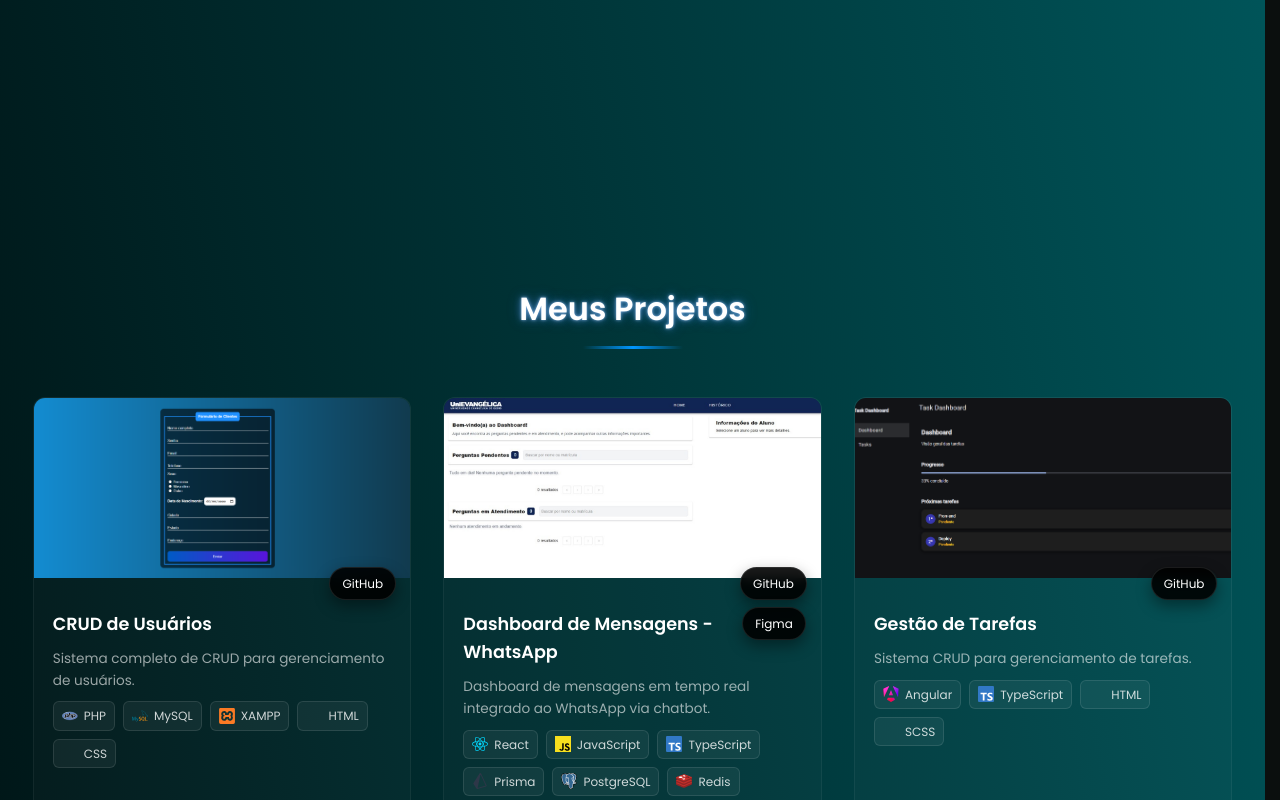
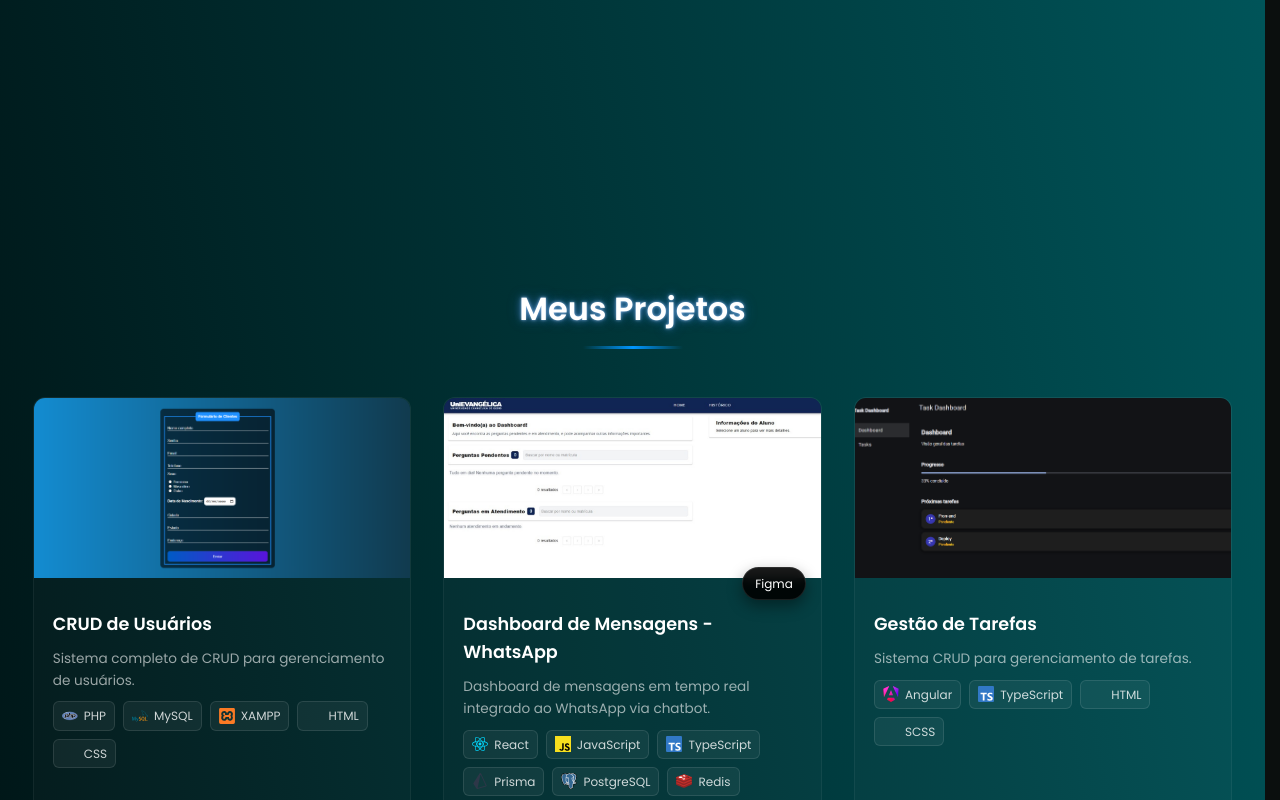
Before and after one commit to Thiagogmr1/thiago-portfolio, a React (Vite) app: page / in a window 1280 px wide. Shown: the part 627-1427 px from the top of the page. Built offline with nearby package versions, Linux system fonts and the light colour scheme; some icons are missing.

Commit message:
feat: remoção de algumas coisas

```diff
--- a/src/components/ProjectCard/ProjectCard.jsx
+++ b/src/components/ProjectCard/ProjectCard.jsx
@@ -1,8 +1,14 @@
 import { Icon } from "@iconify/react";
 
 function ProjectCard({ project }) {
+    const openDemo = () => {
+        if (project.demo) {
+            window.open(project.demo, "_blank");
+        }
+    };
+
     return (
-        <div className="project-card">
+        <div className="project-card" onClick={openDemo}>
             <div className="project-image-wrapper">
                 <img
                     src={project.image || "https://via.placeholder.com/800x500"}
@@ -11,12 +17,25 @@ function ProjectCard({ project }) {
                 />
 
                 {project.github && (
-                    <a href={project.github} className="github-btn">
+                    <a
+                        href={project.github}
+                        target="_blank"
+                        rel="noopener noreferrer"
+                        className="github-btn"
+                        onClick={(e) => e.stopPropagation()}
+                    >
                         GitHub
                     </a>
                 )}
+
                 {project.figma && (
-                    <a href={project.figma} className="figma-btn">
+                    <a
+                        href={project.figma}
+                        target="_blank"
+                        rel="noopener noreferrer"
+                        className="figma-btn"
+                        onClick={(e) => e.stopPropagation()}
+                    >
                         Figma
                     </a>
                 )}
@@ -43,11 +62,6 @@ function ProjectCard({ project }) {
                 </div>
 
                 <div className="project-links">
-                    {project.demo && (
-                        <a href={project.demo} className="btn-primary-custom">
-                            Live
-                        </a>
-                    )}
                 </div>
             </div>
         </div>
--- a/src/data/projects.js
+++ b/src/data/projects.js
@@ -11,7 +11,7 @@ const projects = [
             { name: "CSS", icon: "vscode-icons:file-type-css", color: "#1572B6" }
         ],
         image: "/img/CRUD.png",
-        github: "https://github.com/Thiagogmr1/Cadastro-em-PHP",
+        // github: "https://github.com/Thiagogmr1/Cadastro-em-PHP",
     },
     {
         id: 2,
@@ -28,7 +28,7 @@ const projects = [
             { name: "Figma", icon: "logos:figma", color: "#F24E1E" }
         ],
         image: "/img/Dash.png",
-        github: "https://github.com/seuuser/projeto",
+        // github: "https://github.com/seuuser/projeto",
         figma: "https://www.figma.com/design/Wimrw7irhV6F231UQRreun/Dashboard---FTT?node-id=1461-3294&t=A3stDJ0kOZfQTaQU-1",
         demo: ""
     },
@@ -43,8 +43,8 @@ const projects = [
             { name: "SCSS", icon: "vscode-icons:file-type-scss", color: "#CC6699" }
         ],
         image: "/img/Angular.png",
-        github: "https://github.com/Thiagogmr1/Angular-task-dashboard",
-        demo: ""
+        // github: "https://github.com/Thiagogmr1/Angular-task-dashboard",
+        demo: "https://angular-task-dashboard.vercel.app/dashboard"
     }
 ];
 
--- a/src/pages/About.jsx
+++ b/src/pages/About.jsx
@@ -55,8 +55,7 @@ export default function About({ isSidebarOpen, setIsSidebarOpen, setHighlightCon
               <h3>Sobre Mim</h3>
               <p>
                 Sou Thiago Gabriel, Desenvolvedor Front-end e Product Designer na FTT – Fábrica de Tecnologias Turing, na Universidade
-                Evangélica de Goiás - UniEVANGÉLICA, onde também curso Engenharia de Software. Atualmente, sou fundador de duas startups:
-                AcomGest, voltada ao uso de inteligência artificial no setor da pecuária, e MediTrack, focada em soluções para a saúde humana.
+                Evangélica de Goiás - UniEVANGÉLICA, onde também curso Engenharia de Software. Atualmente, sou fundador da MediTrack, uma startup focada em soluções para a saúde humana.
                 Tenho foco em React, mas já desenvolvi projetos utilizando PHP, Ruby, HTML e CSS. Sou comunicativo, colaborativo e atuo como
                 Product Owner em um dos projetos acadêmicos, o que fortaleceu minha visão de produto e liderança. Possuo inglês em nível intermediário.
               </p>
@@ -66,15 +65,14 @@ export default function About({ isSidebarOpen, setIsSidebarOpen, setHighlightCon
               <h3>Experiência</h3>
               <div className="experience-item">
                 <h4>Founder & CEO</h4>
-                <p className="company">AcomGest | MediTrack</p>
+                <p className="company"> | MediTrack</p>
                 <br />
                 <p className="description">
                   Atuo como Desenvolvedor na FTT – Fábrica de Tecnologias Turing, fábrica-escola da UniEVANGÉLICA, participando do desenvolvimento
                   de softwares com base em metodologias ágeis, como Scrum e Kanban, além da aplicação de boas práticas de Engenharia de Software e
                   trabalho colaborativo.
-                  Sou fundador e CEO das startups AcomGest e MediTrack, projetos concebidos no ambiente acadêmico e atualmente em fase inicial, voltados,
-                  respectivamente, aos setores agro/veterinário e de saúde humana. Nesses projetos, atuo diretamente na idealização, no desenvolvimento técnico
-                  e na definição da visão de produto, sendo bolsista FUNADESP em um deles.
+                  Sou fundador e CEO da MediTrack, um projeto acadêmico em fase inicial voltado ao setor de saúde humana. Atuo na idealização, no desenvolvimento
+                  técnico e na definição da visão do produto, além de ser bolsista FUNADESP no projeto.
                   Além disso, concluí uma Iniciação Científica com duração de um ano, resultando na produção e publicação de um artigo científico, o que
                   fortaleceu minha experiência em pesquisa, escrita acadêmica e investigação aplicada à tecnologia.
                 </p>
--- a/src/pages/Home.jsx
+++ b/src/pages/Home.jsx
@@ -61,7 +61,7 @@ export default function Home() {
             </h1>
 
             <p>Product Designer & Front-end Developer</p>
-            <p>CEO: AcomGest e MediTrack</p>
+            <p>CEO: MediTrack</p>
 
             <div className="home-buttons">
               <button
--- a/src/styles/projects.css
+++ b/src/styles/projects.css
@@ -47,11 +47,17 @@
 
 /* CARD */
 .project-card {
+    display: block;
+    text-decoration: none;
+    color: inherit;
     background: rgba(255, 255, 255, 0.02);
     border: 1px solid rgba(255, 255, 255, 0.05);
     border-radius: 12px;
     overflow: hidden;
     transition: all 0.3s ease;
+    cursor: pointer;
+    height: 100%;
+
 }
 
 .project-card:hover {
@@ -154,7 +160,7 @@
 
 .figma-btn {
     position: absolute;
-    bottom: -54px;
+    bottom: -14px;
     /* right: 300px; */
     right: 15px;
     background: rgba(0, 0, 0, 0.9);
```
